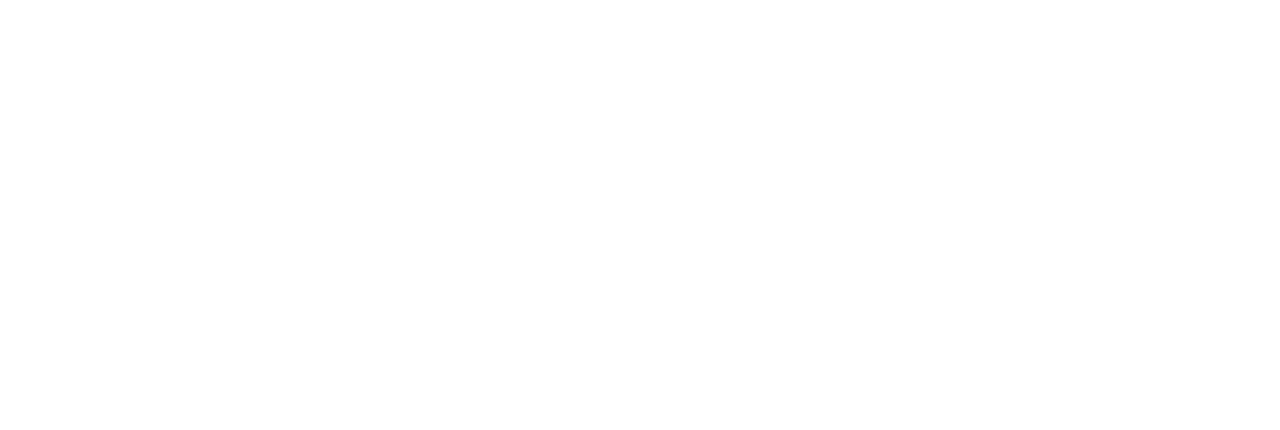
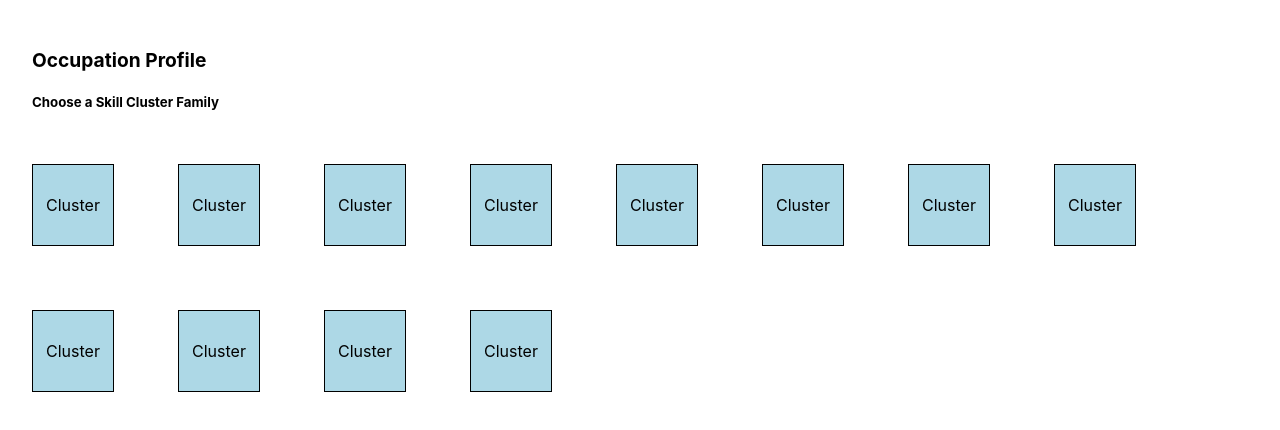
Before and after one commit to optimo-gh/Optimo-NSC-Challenge, a React (Create React App) app: page /skills in a window 1280 px wide. Shown: the top 430 px of the page. Built offline with nearby package versions, Linux system fonts and the light colour scheme.

Commit message:
added card component and skill page

```diff
--- a/src/App.js
+++ b/src/App.js
@@ -1,7 +1,7 @@
 import { BrowserRouter as Router, Route, Switch } from 'react-router-dom';
 import Home from '../src/pages/home/Home';
-import Skillpage from './pages/skillPage/Skillpage';
-
+import SkillsFam from './pages/skillPage/SkillsFam';
+import Skill from './pages/skillPage/Skill';
 
 function App() {
   return (
@@ -9,7 +9,8 @@
       <div className="App">
         <Switch>
           <Route exact path="/" component={Home} />
-          <Route exact path="/skill" component={Skillpage} />
+          <Route exact path="/skills" component={SkillsFam} />
+          <Route exact path="/skills/skill" component={Skill} />
         </Switch>
       </div>
     </Router>
--- a/src/components/card/Card.js
+++ b/src/components/card/Card.js
@@ -1,10 +1,11 @@
 import './style.css';
 
-function Card() {
+function Card(props) {
     return (
-        <div className="card">
-            <h1>Cluster</h1>
+        <div>
+            {props.title ? (<p className="card">Cluster</p>) : (<p className="card">Skill</p>)}
         </div>
+
     )
 }
 
--- a/src/components/card/style.css
+++ b/src/components/card/style.css
@@ -1,4 +1,14 @@
+p {
+    display: flex;
+    justify-content: center;
+    align-items: center;
+}
+
 .card {
-    border: 1px solid black;
-
+    border: 1px solid #000000;
+    width: 5rem;
+    height: 5rem;
+    margin: 2rem;
+    cursor: pointer;
+    background-color: lightblue;
 }
--- a/src/pages/home/Home.js
+++ b/src/pages/home/Home.js
@@ -7,10 +7,10 @@
             <img className="logo" src={logo} alt="logo"/>
             <h1>Are you a fresh worker who want to decide your first job or you want a career transtion?</h1>
             <div className="buttons">
-                <NavLink to="/skill">
+                <NavLink to="/skills">
                     <button>Look for first job</button>
                 </NavLink>
-                <NavLink to="/skill">
+                <NavLink to="/skills">
                     <button>Career transition</button>
                 </NavLink>
             </div>
--- /dev/null
+++ b/src/pages/skillPage/Skill.js
@@ -0,0 +1,24 @@
+import Card from '../../components/card/Card';
+import './style.css';
+
+function Skill() {
+    const cards = [1, 2, 3, 4, 5, 6, 7, 8, 9, 10, 11, 12];
+
+    return (
+        <div className="skill">
+            <h1>Occupation Profile</h1>
+            <h5>Choose the skills you have</h5>
+            <div className="container">
+                {cards.map((card, index) => {
+                    return (
+                        <Card key={index} no={card.index}/>
+
+                    );
+                })}
+            </div>
+            <button className="button">Submit</button>
+        </div>
+    )
+}
+
+export default Skill;
--- a/src/pages/skillPage/Skillpage.js
+++ /dev/null
@@ -1,14 +0,0 @@
-import Card from '../../components/card/Card';
-import './style.css';
-
-function Skillpage() {
-    return (
-        <div>
-            <h1>Occupation Profile</h1>
-            <h5>Choose a Skill Cluster Family</h5>
-
-        </div>
-    )
-}
-
-export default Skillpage;
--- /dev/null
+++ b/src/pages/skillPage/SkillsFam.js
@@ -0,0 +1,31 @@
+import { NavLink } from 'react-router-dom';
+import Card from '../../components/card/Card';
+import './style.css';
+
+function SkillsFam() {
+    const cards = [1, 2, 3, 4, 5, 6, 7, 8, 9, 10, 11, 12];
+
+    return (
+        <div>
+            <h1>Occupation Profile</h1>
+            <h5>Choose a Skill Cluster Family</h5>
+            <div className="container">
+                {cards.map((card, index) => {
+                    return (
+                        <div>
+                            <NavLink className="navlink" to="/skills/skill">
+                                <Card
+                                    key={index}
+                                    no={card.index}
+                                    title="skills"
+                                />
+                            </NavLink>
+                        </div>
+                    );
+                })}
+            </div>
+        </div>
+    )
+}
+
+export default SkillsFam;
--- a/src/pages/skillPage/style.css
+++ b/src/pages/skillPage/style.css
@@ -0,0 +1,15 @@
+.skill {
+    text-align: center;
+}
+.container {
+    display: flex;
+    flex-wrap: wrap;
+}
+h1,
+h5 {
+    margin-left: 2rem;
+}
+.navlink {
+    text-decoration: none;
+    color: black;
+}
```
Also changed, not shown: src/components/button/Button.js (added, +7 -0 lines), src/components/button/style.css (added).
